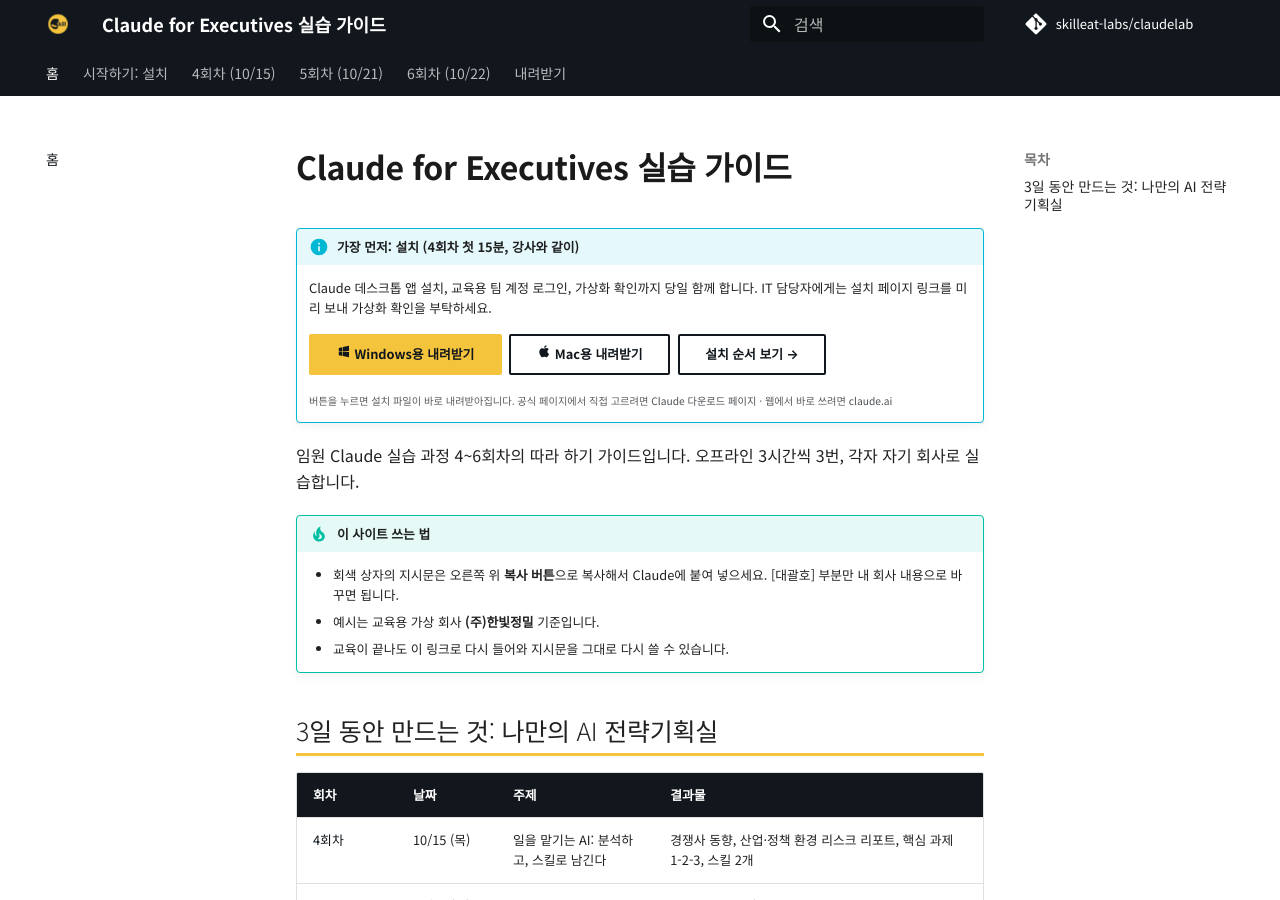
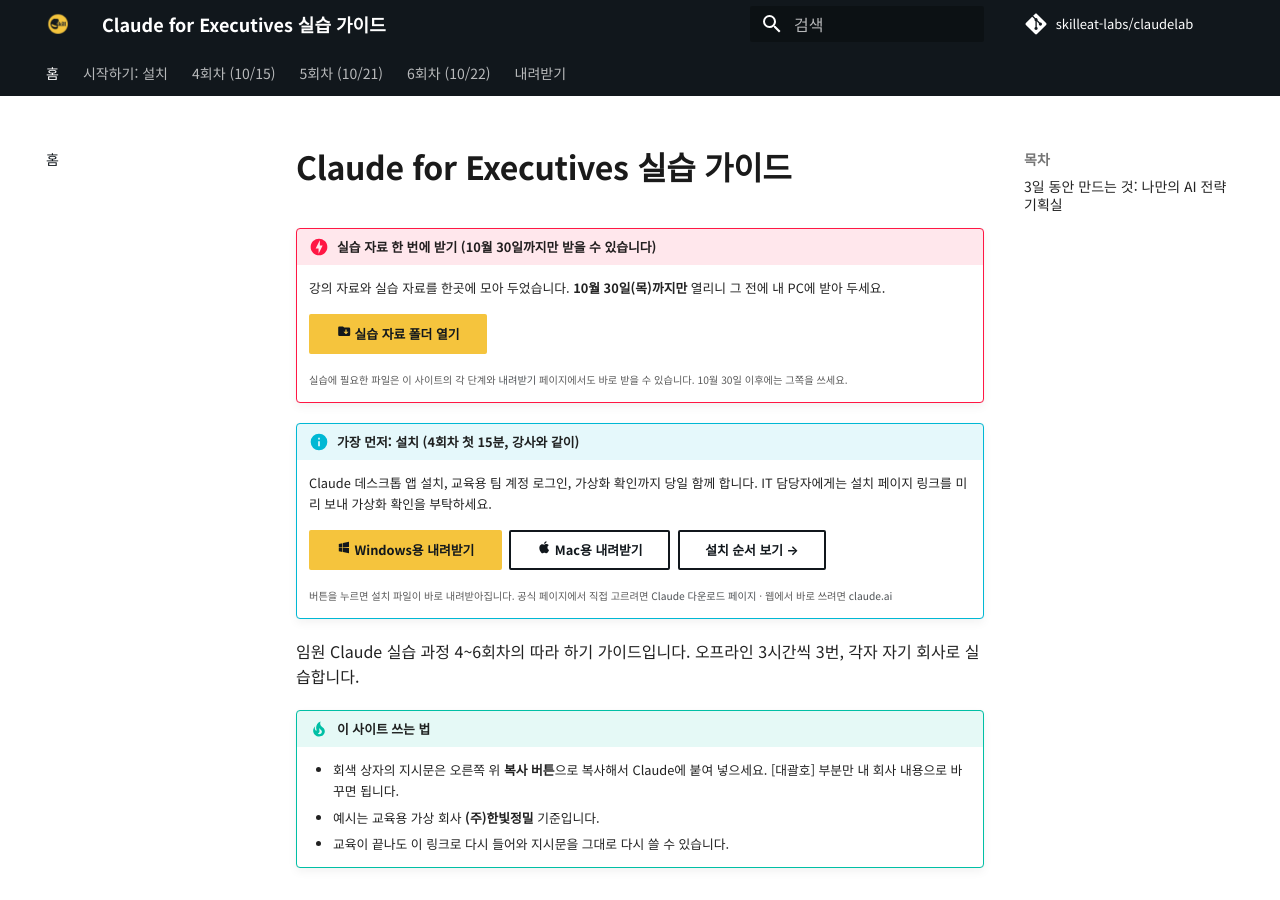
Before and after one commit to skilleat-labs/claudelab, an MkDocs documentation site: the page built from docs/index.md, in a window 1280 px wide and 900 px high. Built offline with MkDocs 1.6.1 and Material for MkDocs 9.7.7, drawn with Linux system fonts in a browser that asks for light colours; comment, search, counter and statistics services are not loaded.

Commit message:
실습 자료 SharePoint 폴더 링크 (10월 30일까지) 홈·내려받기·회차 개요에 추가
Co-Authored-By: Claude Opus 5.5 <noreply@anthropic.com>

```diff
--- a/docs/index.md
+++ b/docs/index.md
@@ -1,4 +1,11 @@
 # Claude for Executives 실습 가이드
+
+!!! danger "실습 자료 한 번에 받기 (10월 30일까지만 받을 수 있습니다)"
+    강의 자료와 실습 자료를 한곳에 모아 두었습니다. **10월 30일(목)까지만** 열리니 그 전에 내 PC에 받아 두세요.
+
+    [:material-folder-download: 실습 자료 폴더 열기](https://skilleat.sharepoint.com/:f:/g/IgCBi-wo0a-mRa7aTHaH9SqSASRIL5lVfXROy-ip_I4NRLQ?e=i6gSip){ .md-button .md-button--primary target=_blank }
+
+    <small>실습에 필요한 파일은 이 사이트의 각 단계와 [내려받기](downloads.md) 페이지에서도 바로 받을 수 있습니다. 10월 30일 이후에는 그쪽을 쓰세요.</small>
 
 !!! info "가장 먼저: 설치 (4회차 첫 15분, 강사와 같이)"
     Claude 데스크톱 앱 설치, 교육용 팀 계정 로그인, 가상화 확인까지 당일 함께 합니다.
```
Also changed, not shown: docs/day4/index.md (+5 -0 lines), docs/day5/index.md (+5 -0 lines), docs/day6/index.md (+5 -0 lines), docs/downloads.md (+7 -0 lines).
